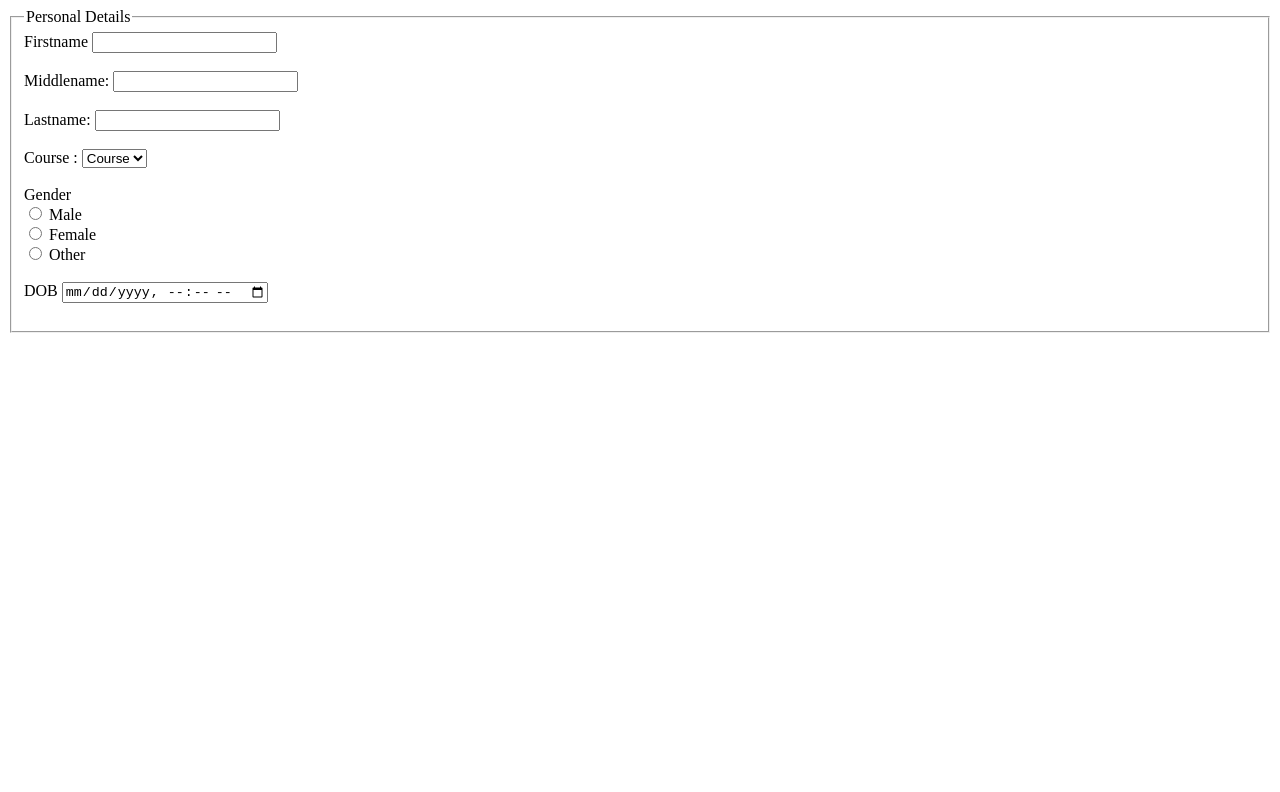
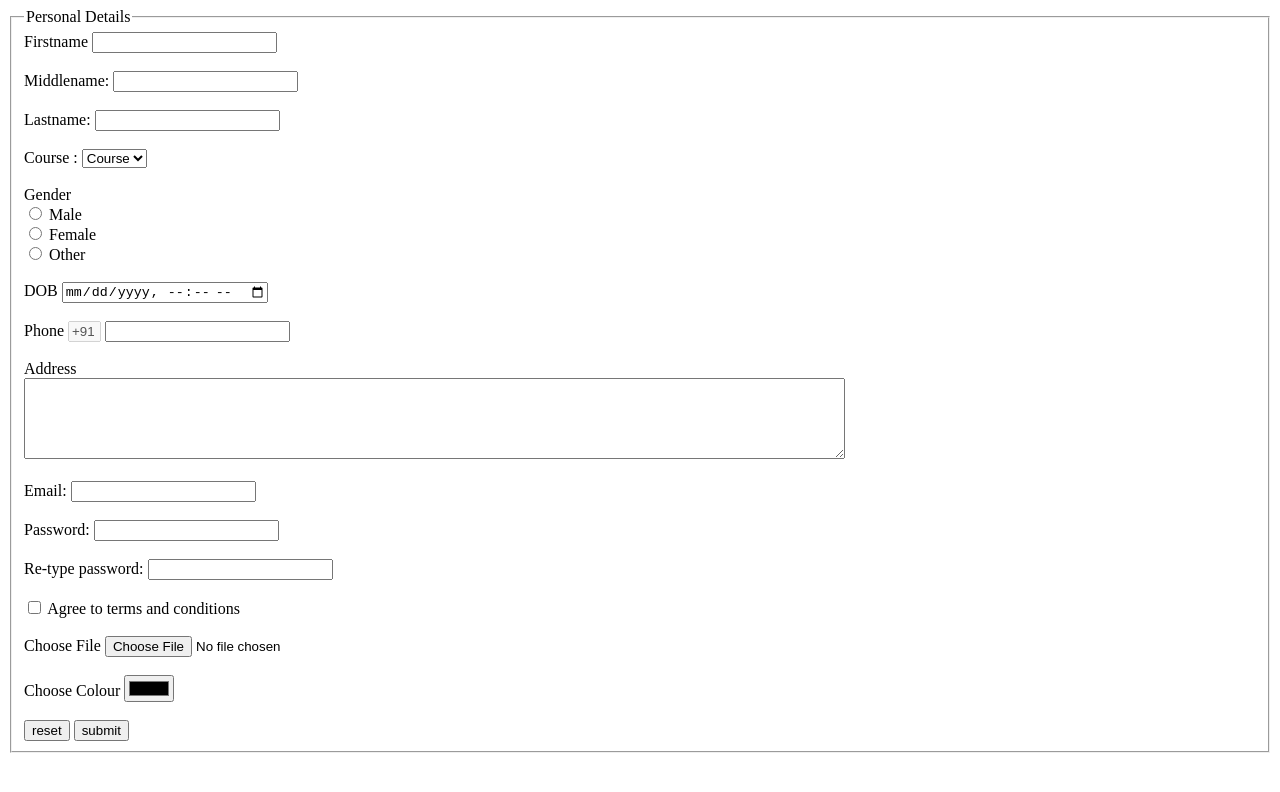
Before and after one commit to SwarajAnand/fullDetailForm, a plain HTML site: page index.html in a window 1280 px wide. Drawn offline with Linux system fonts and the light colour scheme.

Commit message:
Added suitable comments

```diff
--- a/index.html
+++ b/index.html
@@ -8,19 +8,24 @@
 </head>
 
 <body>
+
     <form action="">
         <fieldset>
             <legend>Personal Details</legend>
 
+            <!-- Firstname input -->
             <label for="firstName">Firstname</label>
             <input type="text" name="fName" id="firstName"><br><br>
 
+            <!-- Middlename input -->
             <label for="middleName">Middlename:</label>
             <input type="text" name="mName" id="middleName"><br><br>
 
+            <!-- Lastname input -->
             <label for="lastName">Lastname:</label>
             <input type="text" name="lName" id="lastName"><br><br>
 
+            <!-- Course selection -->
             <label for="course">Course :</label>
             <select name="courseDetail" id="course">
                 <option value="none">Course</option>
@@ -32,6 +37,7 @@
                 <option value="mtech">M.Tech</option>
             </select><br><br>
 
+            <!-- Gender selection -->
             <label for="gender">Gender</label><br>
             <input type="radio" id="male" value="M" name="gender">
             <label for="male">Male</label><br>
@@ -40,9 +46,46 @@
             <input type="radio" id="other" value="O" name="gender">
             <label for="other">Other</label><br><br>
 
-
+            <!-- Date of Birth input -->
             <label for="dob">DOB</label>
             <input type="datetime-local" id="dob" name="date-time"><br><br>
+
+            <!-- Phone number input -->
+            <label for="phone">Phone</label>
+            <input type="tel" value="+91" disabled style="width: 25px;">
+            <input type="tel" id="phone" name="phoneNo"><br><br>
+
+            <!-- Address input -->
+            <label for="address">Address</label><br>
+            <textarea name="Address" id="address" cols="100" rows="5"></textarea><br><br>
+
+            <!-- Email input -->
+            <label for="email">Email:</label>
+            <input type="email" id="email" name="gmail"><br><br>
+
+            <!-- Password input -->
+            <label for="password">Password:</label>
+            <input type="password" id="password" name="password"><br><br>
+
+            <!-- Re-type password input -->
+            <label for="rpassword">Re-type password:</label>
+            <input type="password" id="rpassword" name="re-password"><br><br>
+
+            <!-- Terms and conditions checkbox -->
+            <input type="checkbox" id="tAndC" value="checked">
+            <label for="tAndC">Agree to terms and conditions</label><br><br>
+
+            <!-- File selection input -->
+            <label for="data">Choose File</label>
+            <input type="file" id="data"><br><br>
+
+            <!-- Color selection input -->
+            <label for="color">Choose Colour</label>
+            <input type="color" id="color"><br><br>
+
+            <!-- Form buttons -->
+            <input type="reset" value="reset">
+            <input type="submit" value="submit">
         </fieldset>
     </form>
 </body>
```
